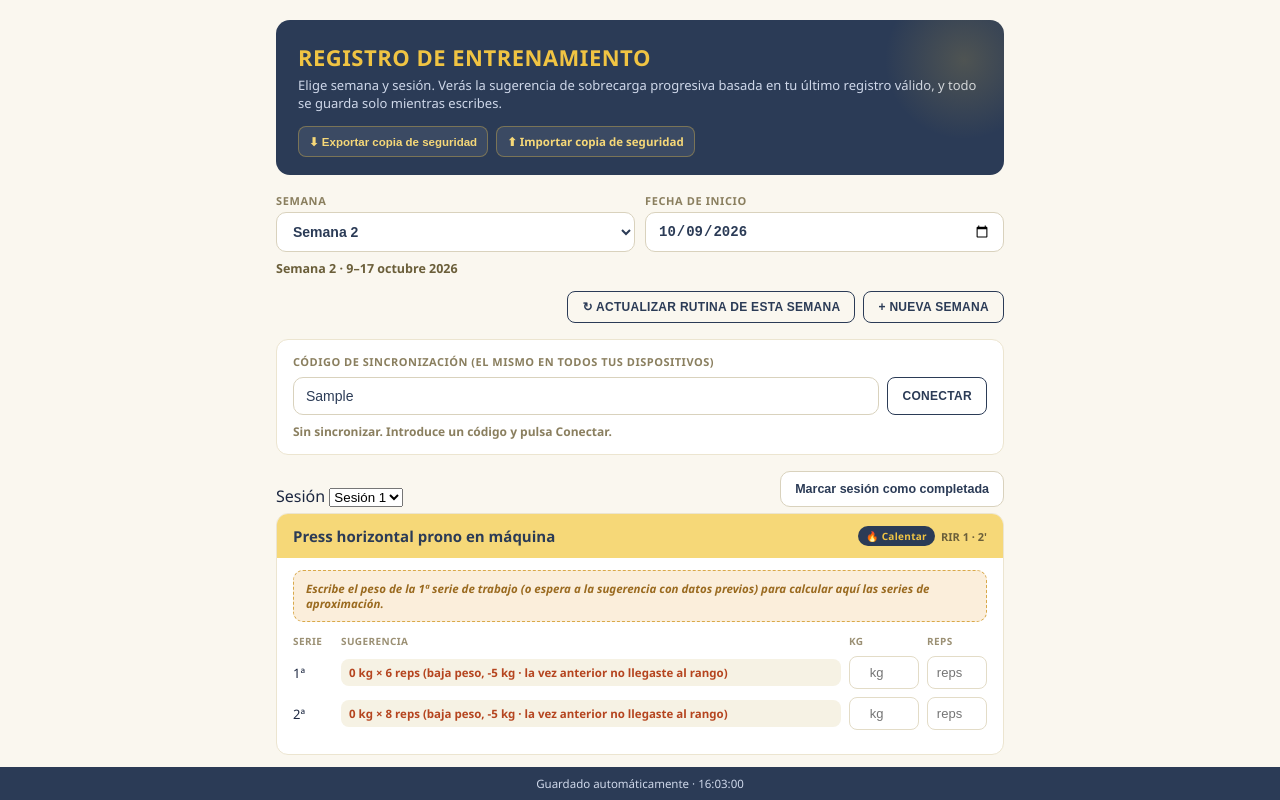
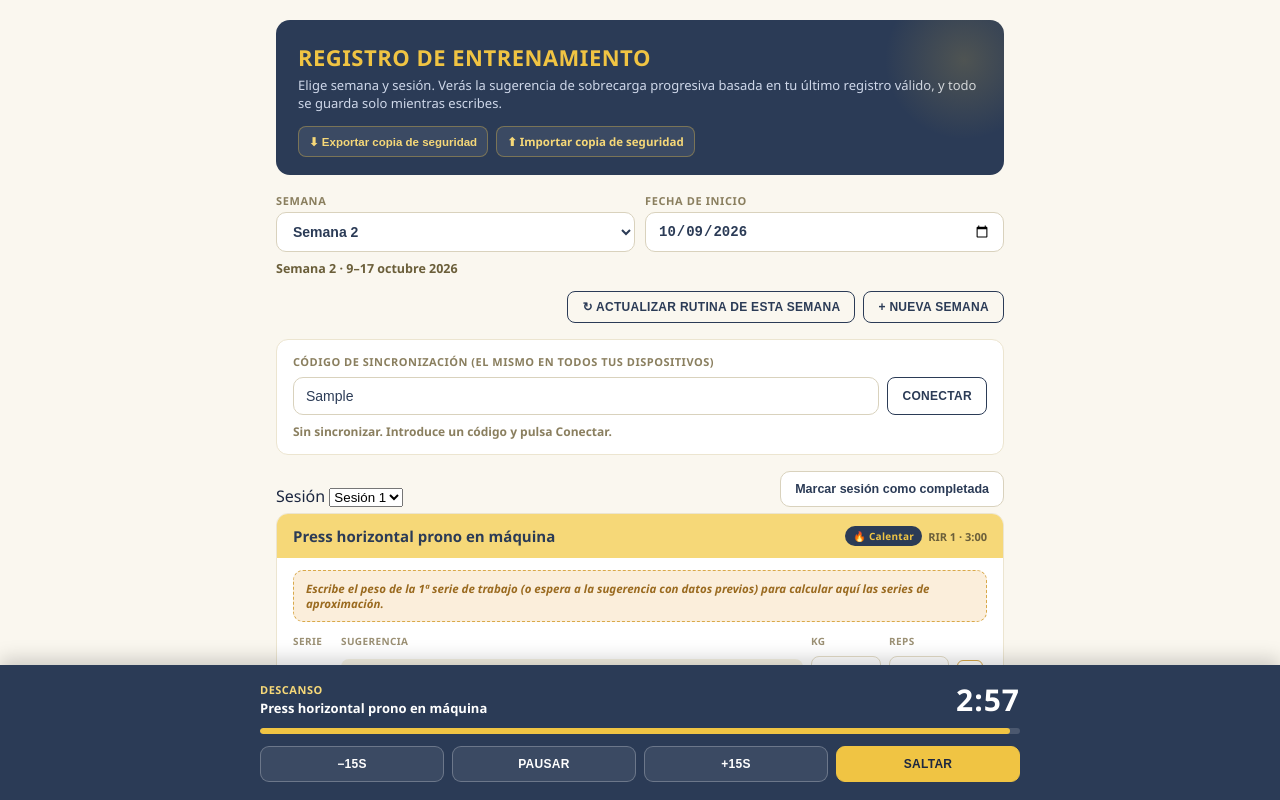
Before and after one commit to AiideenGC/entreno-tracker, a plain HTML site: page index.html in a window 1280 px wide. Both pictures are taken after typing "Sample", "5", "5", "5", "5", "5" into the empty fields and a click on the button "+ NUEVA SEMANA". Shown: the top 800 px of the page. Drawn offline with Linux system fonts and the light colour scheme.

Commit message:
Add files via upload

```diff
--- a/css/styles.css
+++ b/css/styles.css
@@ -68,7 +68,7 @@ body{margin:0;background:var(--cream);color:var(--ink);font-family:'Segoe UI','H
 .badge{font-size:10px;background:var(--navy);color:var(--gold);padding:3px 8px;border-radius:20px;font-weight:800;letter-spacing:0.3px;white-space:nowrap;}
 .card-body{padding:12px 16px 16px;}
 
-.set-row{display:grid;grid-template-columns:40px 1fr 70px 60px;gap:8px;align-items:center;margin-bottom:8px;font-size:13px;}
+.set-row{display:grid;grid-template-columns:40px 1fr 70px 60px 30px;gap:8px;align-items:center;margin-bottom:8px;font-size:13px;}
 .set-row.header{font-size:10px;text-transform:uppercase;color:#9b9074;font-weight:800;letter-spacing:0.4px;}
 .set-row input{width:100%;padding:8px 6px;border-radius:8px;border:1.5px solid #e3dcc7;font-size:13px;text-align:center;}
 .suggest{background:#f6f2e4;border-radius:8px;padding:6px 8px;font-size:11.5px;color:var(--navy);text-align:left;font-weight:700;}
@@ -78,7 +78,7 @@ body{margin:0;background:var(--cream);color:var(--ink);font-family:'Segoe UI','H
 
 .warmup-box{background:#fbeedb;border:1px dashed #d9a94a;border-radius:10px;padding:10px 12px;margin-bottom:12px;}
 .warmup-title{font-size:11px;font-weight:800;color:#9a6a1f;text-transform:uppercase;letter-spacing:0.3px;margin-bottom:6px;}
-.warmup-line{display:grid;grid-template-columns:70px 1fr 1fr 40px;gap:6px;font-size:13px;color:var(--navy);padding:2px 0;font-weight:600;}
+.warmup-line{display:grid;grid-template-columns:70px 1fr 1fr 40px 34px;gap:6px;font-size:13px;color:var(--navy);padding:2px 0;font-weight:600;align-items:center;}
 .warmup-pct{color:#9a6a1f;text-align:right;font-size:11px;font-weight:700;}
 .warmup-box.warmup-empty{font-size:11.5px;color:#9a6a1f;font-style:italic;font-weight:600;}
 .stagnation-note{background:#eef1f8;border:1px solid #c7d0e8;border-radius:10px;padding:10px 12px;margin-bottom:12px;font-size:12.5px;color:var(--navy);font-weight:600;line-height:1.4;}
@@ -89,7 +89,43 @@ body{margin:0;background:var(--cream);color:var(--ink);font-family:'Segoe UI','H
 
 .note{font-size:11px;color:#8a7f5f;margin-top:14px;line-height:1.5;}
 
+/* ---------- Cronómetro de descanso ---------- */
+
+.rest-icon-btn{
+  background:transparent;border:1.5px solid #d9a94a;color:#9a6a1f;border-radius:6px;
+  width:26px;height:26px;font-size:13px;cursor:pointer;padding:0;line-height:1;
+  display:inline-flex;align-items:center;justify-content:center;
+}
+.rest-icon-btn:hover{background:#9a6a1f;color:#fff;}
+.rest-icon-btn.running{background:#9a6a1f;color:#fff;}
+
+.rest-timer-bar{
+  position:fixed;left:0;right:0;bottom:0;z-index:40;
+  background:var(--navy);color:#fff;padding:14px 16px 18px;
+  box-shadow:0 -6px 18px rgba(0,0,0,0.18);
+  transform:translateY(110%);transition:transform .25s ease;
+}
+.rest-timer-bar.visible{transform:translateY(0);}
+.rest-timer-inner{max-width:760px;margin:0 auto;}
+.rest-timer-top{display:flex;justify-content:space-between;align-items:center;gap:10px;margin-bottom:8px;}
+.rest-timer-label{font-size:11px;text-transform:uppercase;letter-spacing:0.5px;color:var(--gold-soft);font-weight:800;}
+.rest-timer-label .rest-exname{color:#fff;font-weight:700;text-transform:none;letter-spacing:0;display:block;font-size:13px;margin-top:2px;}
+.rest-timer-clock{font-size:30px;font-weight:800;font-variant-numeric:tabular-nums;color:#fff;letter-spacing:1px;}
+.rest-timer-clock.overtime{color:var(--gold);}
+.rest-timer-track{height:6px;border-radius:4px;background:rgba(255,255,255,0.15);overflow:hidden;margin-bottom:12px;}
+.rest-timer-fill{height:100%;background:var(--gold);border-radius:4px;transition:width 1s linear;}
+.rest-timer-actions{display:flex;gap:8px;}
+.rest-timer-actions button{
+  flex:1;border-radius:9px;padding:10px 8px;font-weight:800;font-size:12px;cursor:pointer;
+  border:1.5px solid rgba(255,255,255,0.25);background:rgba(255,255,255,0.08);color:#fff;
+  text-transform:uppercase;letter-spacing:.3px;
+}
+.rest-timer-actions button:hover{background:rgba(255,255,255,0.18);}
+.rest-timer-actions button.primary{background:var(--gold);border-color:var(--gold);color:var(--navy-dark);}
+.rest-timer-actions button.primary:hover{background:var(--gold-soft);}
+
 @media (max-width:420px){
   .set-row{grid-template-columns:32px 1fr 55px 50px;}
-  .warmup-line{grid-template-columns:60px 1fr 1fr 34px;}
+  .warmup-line{grid-template-columns:56px 1fr 1fr 30px 30px;}
+  .rest-timer-clock{font-size:26px;}
 }
--- a/index.html
+++ b/index.html
@@ -81,6 +81,7 @@
 <script src="js/routine.js"></script>
 <script src="js/storage.js"></script>
 <script src="js/overload.js"></script>
+<script src="js/timer.js"></script>
 <script src="js/app.js"></script>
 <script type="module" src="js/sync-module.js"></script>
 </body>
--- a/js/app.js
+++ b/js/app.js
@@ -166,6 +166,17 @@
         "<span>" + s.weight + " kg</span>" +
         "<span>× " + s.reps + " reps</span>" +
         "<span class=\"warmup-pct\">" + s.pct + "%</span>";
+      const warmupTimerBtn = document.createElement("button");
+      warmupTimerBtn.type = "button";
+      warmupTimerBtn.className = "rest-icon-btn";
+      warmupTimerBtn.title = "Iniciar descanso tras esta aproximación (1:00)";
+      warmupTimerBtn.textContent = "⏱";
+      warmupTimerBtn.addEventListener("click", function () {
+        if (window.RestTimer) {
+          window.RestTimer.start(window.RestTimer.WARMUP_REST_SECONDS, exercise.name + " (aprox.)", warmupTimerBtn);
+        }
+      });
+      line.appendChild(warmupTimerBtn);
       box.appendChild(line);
     });
     return box;
@@ -203,11 +214,12 @@
 
       const head = document.createElement("div");
       head.className = "card-head";
+      const restLabel = window.RestTimer ? window.RestTimer.formatLabel(ex.rest) : ex.rest;
       head.innerHTML =
         "<h3>" + ex.name + "</h3>" +
         "<div class=\"head-right\">" +
           (ex.warmup ? "<span class=\"badge\">🔥 Calentar</span>" : "") +
-          "<span class=\"meta\">RIR " + ex.rir + " · " + ex.rest + "</span>" +
+          "<span class=\"meta\">RIR " + ex.rir + " · " + restLabel + "</span>" +
         "</div>";
       card.appendChild(head);
 
@@ -236,7 +248,7 @@
 
       const header = document.createElement("div");
       header.className = "set-row header";
-      header.innerHTML = "<div>Serie</div><div>Sugerencia</div><div>Kg</div><div>Reps</div>";
+      header.innerHTML = "<div>Serie</div><div>Sugerencia</div><div>Kg</div><div>Reps</div><div></div>";
       body.appendChild(header);
 
       ex.sets.forEach(function (range, i) {
@@ -275,10 +287,34 @@
           scheduleSave();
         });
 
+        const setTimerBtn = document.createElement("button");
+        setTimerBtn.type = "button";
+        setTimerBtn.className = "rest-icon-btn";
+        setTimerBtn.title = "Iniciar descanso (" + (window.RestTimer ? window.RestTimer.formatLabel(ex.rest) : ex.rest) + ")";
+        setTimerBtn.textContent = "⏱";
+        setTimerBtn.addEventListener("click", function () {
+          if (window.RestTimer) {
+            window.RestTimer.start(window.RestTimer.parseSeconds(ex.rest), ex.name, setTimerBtn);
+          }
+        });
+
+        // Al terminar de escribir las reps, si la serie ya tiene peso
+        // y reps, arrancamos el descanso automáticamente.
+        repsInput.addEventListener("change", function () {
+          const w = exState.sets[i].weight;
+          const r = exState.sets[i].reps;
+          const hasWeight = w !== "" && w != null;
+          const hasReps = r !== "" && r != null;
+          if (hasWeight && hasReps && window.RestTimer) {
+            window.RestTimer.start(window.RestTimer.parseSeconds(ex.rest), ex.name, setTimerBtn);
+          }
+        });
+
         row.appendChild(label);
         row.appendChild(sugEl);
         row.appendChild(weightInput);
         row.appendChild(repsInput);
+        row.appendChild(setTimerBtn);
         body.appendChild(row);
       });
 
--- a/js/routine.js
+++ b/js/routine.js
@@ -35,20 +35,20 @@ const ROUTINE = {
   // El orden de las claves define el orden de las sesiones en el selector.
   sessions: {
     "1": [
-      { name: "Press horizontal prono en máquina", sets: [[6,8],[8,10]], rir: 1, rest: "2'", warmup: true, equipment: "barbell" },
-      { name: "Press inclinado en multipower 30º", sets: [[4,6],[6,8]], rir: 1, rest: "2'", warmup: true, equipment: "barbell" },
-      { name: "Press plano con mancuernas", sets: [[8,10],[10,12]], rir: 1, rest: "2'", equipment: "dumbbell" },
+      { name: "Press horizontal prono en máquina", sets: [[6,8],[8,10]], rir: 1, rest: "3'", warmup: true, equipment: "barbell" },
+      { name: "Press inclinado en multipower 30º", sets: [[4,6],[6,8]], rir: 1, rest: "3'", warmup: true, equipment: "barbell" },
+      { name: "Press plano con mancuernas", sets: [[8,10],[10,12]], rir: 1, rest: "3'", equipment: "dumbbell" },
       { name: "Aperturas en Peck Deck", sets: [[10,12],[12,14],[12,14]], rir: 0, rest: "2'", equipment: "machine" },
-      { name: "Elevaciones laterales con mancuerna de pie", sets: [[8,10],[10,12],[10,12]], rir: 0, rest: "2'", equipment: "dumbbell" },
-      { name: "Elevaciones laterales en polea unilateral", sets: [[10,12],[12,14]], rir: 0, rest: "2'", equipment: "pulley" },
-      { name: "Press francés con barra", sets: [[8,10],[10,12]], rir: 1, rest: "2'", equipment: "barbell" },
-      { name: "Extensión de tríceps en polea unilateral", sets: [[10,12],[12,14]], rir: 0, rest: "2'", equipment: "pulley" }
+      { name: "Elevaciones laterales con mancuerna de pie", sets: [[8,10],[10,12],[10,12]], rir: 0, rest: "1'45", equipment: "dumbbell" },
+      { name: "Elevaciones laterales en polea unilateral", sets: [[10,12],[12,14]], rir: 0, rest: "1'45", equipment: "pulley" },
+      { name: "Press francés con barra", sets: [[8,10],[10,12]], rir: 1, rest: "2'15", equipment: "barbell" },
+      { name: "Extensión de tríceps en polea unilateral", sets: [[10,12],[12,14]], rir: 0, rest: "2'15", equipment: "pulley" }
     ],
     "2": [
-      { name: "Jalón al pecho neutro medio", sets: [[8,10],[10,12]], rir: 1, rest: "2'", warmup: true, equipment: "pulley" },
-      { name: "Remo alto en máquina", sets: [[8,10],[10,12]], rir: 1, rest: "2'", equipment: "barbell" },
-      { name: "Remo en T (codos abiertos)", sets: [[6,8],[8,10],[8,10]], rir: 1, rest: "2'", warmup: true, equipment: "singleAxis" },
-      { name: "Remo gironda unilateral", sets: [[10,12],[12,14],[12,14]], rir: 1, rest: "2'", equipment: "pulley" },
+      { name: "Jalón al pecho neutro medio", sets: [[8,10],[10,12]], rir: 1, rest: "3'", warmup: true, equipment: "pulley" },
+      { name: "Remo alto en máquina", sets: [[8,10],[10,12]], rir: 1, rest: "3'", equipment: "barbell" },
+      { name: "Remo en T (codos abiertos)", sets: [[6,8],[8,10],[8,10]], rir: 1, rest: "3'", warmup: true, equipment: "singleAxis" },
+      { name: "Remo gironda unilateral", sets: [[10,12],[12,14],[12,14]], rir: 1, rest: "3'", equipment: "pulley" },
       { name: "Band pull apart en polea", sets: [[8,10],[10,12]], rir: 1, rest: "2'", equipment: "doublePulley" },
       { name: "Facepull", sets: [[10,12],[12,14],[12,14]], rir: 0, rest: "2'", equipment: "doublePulley" },
       { name: "Curl martillo de pie", sets: [[8,10],[10,12]], rir: 0, rest: "2'", equipment: "dumbbell" },
@@ -57,28 +57,28 @@ const ROUTINE = {
     "3": [
       { name: "Elevaciones de talón en máquina", sets: [[8,10],[10,12],[10,12]], rir: 0, rest: "2'", equipment: "machine", customIncrement: 10 },
       { name: "Aducciones en máquina", sets: [[8,10],[10,12]], rir: 1, rest: "2'", equipment: "machine", customIncrement: 5 },
-      { name: "Hack Squat", sets: [[6,8],[8,10]], rir: 1, rest: "2'", warmup: true, equipment: "barbell" },
-      { name: "Prensa 45º", sets: [[8,10],[10,12]], rir: 1, rest: "2'", equipment: "barbell" },
+      { name: "Hack Squat", sets: [[6,8],[8,10]], rir: 1, rest: "4'", warmup: true, equipment: "barbell" },
+      { name: "Prensa 45º", sets: [[8,10],[10,12]], rir: 1, rest: "3'", equipment: "barbell" },
       { name: "Extensión de cuádriceps", sets: [[8,10],[10,12],[10,12]], rir: 0, rest: "2'", equipment: "machine" },
       { name: "Curl femoral sentado", sets: [[10,12],[12,14]], rir: 0, rest: "2'", equipment: "machine" },
-      { name: "Hip Thrust en máquina", sets: [[6,8],[8,10]], rir: 1, rest: "2'", warmup: true, equipment: "barbell" },
-      { name: "Crunch abdominal en máquina", sets: [[8,10],[10,12],[10,12]], rir: 0, rest: "2'", equipment: "machine" }
+      { name: "Hip Thrust en máquina", sets: [[6,8],[8,10]], rir: 1, rest: "3'30", warmup: true, equipment: "barbell" },
+      { name: "Crunch abdominal en máquina", sets: [[8,10],[10,12],[10,12]], rir: 0, rest: "1'30", equipment: "machine" }
     ],
     "4": [
-      { name: "Press inclinado en máquina", sets: [[8,10],[10,12]], rir: 1, rest: "2'", warmup: true, equipment: "barbell" },
-      { name: "Press banca inclinado con mancuernas 30º", sets: [[6,8],[8,10]], rir: 1, rest: "2'", warmup: true, equipment: "dumbbell" },
-      { name: "Fondos de tríceps en máquina", sets: [[8,10],[10,12]], rir: 1, rest: "2'", equipment: "barbell" },
+      { name: "Press inclinado en máquina", sets: [[8,10],[10,12]], rir: 1, rest: "3'", warmup: true, equipment: "barbell" },
+      { name: "Press banca inclinado con mancuernas 30º", sets: [[6,8],[8,10]], rir: 1, rest: "3'", warmup: true, equipment: "dumbbell" },
+      { name: "Fondos de tríceps en máquina", sets: [[8,10],[10,12]], rir: 1, rest: "2'45", equipment: "barbell" },
       { name: "Cruce de poleas", sets: [[8,10],[10,12],[10,12]], rir: 0, rest: "2'", equipment: "doublePulley" },
       { name: "Elevaciones laterales sentado con mancuernas", sets: [[8,10],[10,12],[10,12]], rir: 0, rest: "2'", equipment: "dumbbell" },
       { name: "Elevaciones laterales en polea", sets: [[10,12],[12,14]], rir: 0, rest: "2'", equipment: "pulley" },
-      { name: "Kaz press en multipower", sets: [[8,10],[10,12]], rir: 1, rest: "2'", equipment: "barbell" },
+      { name: "Kaz press en multipower", sets: [[8,10],[10,12]], rir: 1, rest: "3'", equipment: "barbell" },
       { name: "Extensión de tríceps con cuerda overhead", sets: [[10,12],[12,14]], rir: 0, rest: "2'", equipment: "pulley" }
     ],
     "5": [
-      { name: "Jalón al pecho unilateral", sets: [[8,10],[10,12]], rir: 1, rest: "2'", equipment: "pulley" },
-      { name: "Remo en punta", sets: [[6,8],[8,10],[8,10]], rir: 1, rest: "2'", warmup: true, equipment: "singleAxis" },
-      { name: "Remo en máquina neutro", sets: [[6,8],[8,10],[8,10]], rir: 1, rest: "2'", warmup: true, equipment: "barbell" },
-      { name: "Remo gironda agarre neutro medio", sets: [[8,10],[10,12]], rir: 1, rest: "2'", equipment: "pulley" },
+      { name: "Jalón al pecho unilateral", sets: [[8,10],[10,12]], rir: 1, rest: "3'", equipment: "pulley" },
+      { name: "Remo en punta", sets: [[6,8],[8,10],[8,10]], rir: 1, rest: "3'30", warmup: true, equipment: "singleAxis" },
+      { name: "Remo en máquina neutro", sets: [[6,8],[8,10],[8,10]], rir: 1, rest: "3'30", warmup: true, equipment: "barbell" },
+      { name: "Remo gironda agarre neutro medio", sets: [[8,10],[10,12]], rir: 1, rest: "3'30", equipment: "pulley" },
       { name: "Band pull apart inclinado en polea", sets: [[8,10],[10,12]], rir: 1, rest: "2'", equipment: "doublePulley" },
       { name: "Elevaciones con mancuernas para deltoides posterior", sets: [[10,12],[12,14],[12,14]], rir: 0, rest: "2'", equipment: "dumbbell" },
       { name: "Dead curl con barra recta", sets: [[6,8],[8,10]], rir: 0, rest: "2'", equipment: "barbell" },
@@ -87,11 +87,11 @@ const ROUTINE = {
     "6": [
       { name: "Elevaciones de talón piernas rectas", sets: [[8,10],[10,12],[10,12]], rir: 0, rest: "2'", equipment: "barbell" },
       { name: "Aducciones en máquina", sets: [[8,10],[10,12]], rir: 1, rest: "2'", equipment: "machine", customIncrement: 5 },
-      { name: "Peso muerto rumano con barra", sets: [[4,6],[6,8]], rir: 1, rest: "2'", warmup: true, equipment: "barbell" },
-      { name: "Hip Thrust con barra", sets: [[6,8],[8,10]], rir: 1, rest: "2'", equipment: "barbell" },
-      { name: "Hack Squat", sets: [[6,8],[8,10]], rir: 1, rest: "2'", warmup: true, equipment: "barbell" },
-      { name: "Prensa 45º", sets: [[8,10],[10,12]], rir: 1, rest: "2'", equipment: "barbell" },
-      { name: "Crunch abdominal en máquina", sets: [[8,10],[10,12],[10,12]], rir: 0, rest: "2'", equipment: "machine" }
+      { name: "Peso muerto rumano con barra", sets: [[4,6],[6,8]], rir: 1, rest: "4'", warmup: true, equipment: "barbell" },
+      { name: "Hip Thrust con barra", sets: [[6,8],[8,10]], rir: 1, rest: "3'30", equipment: "barbell" },
+      { name: "Hack Squat", sets: [[6,8],[8,10]], rir: 1, rest: "4'", warmup: true, equipment: "barbell" },
+      { name: "Prensa 45º", sets: [[8,10],[10,12]], rir: 1, rest: "3'", equipment: "barbell" },
+      { name: "Crunch abdominal en máquina", sets: [[8,10],[10,12],[10,12]], rir: 0, rest: "1'30", equipment: "machine" }
     ]
   }
 };
--- /dev/null
+++ b/js/timer.js
@@ -0,0 +1,182 @@
+/*
+ * timer.js
+ * ----------------------------------------------------------------
+ * Cronómetro de descanso reutilizable. Se muestra como una barra
+ * fija en la parte inferior de la pantalla. Puede iniciarse de
+ * forma manual (botón de reloj en cada serie / serie de
+ * aproximación) o automáticamente al rellenar peso y reps de una
+ * serie de trabajo.
+ * ----------------------------------------------------------------
+ */
+
+(function () {
+  "use strict";
+
+  let barEl = null;
+  let clockEl, fillEl, labelExName, pauseBtn;
+  let intervalId = null;
+  let totalSeconds = 0;
+  let remaining = 0;
+  let running = false;
+  let activeBtn = null;
+
+  function ensureBar() {
+    if (barEl) return;
+    barEl = document.createElement("div");
+    barEl.className = "rest-timer-bar";
+    barEl.innerHTML =
+      '<div class="rest-timer-inner">' +
+        '<div class="rest-timer-top">' +
+          '<div class="rest-timer-label">Descanso<span class="rest-exname" id="restExName"></span></div>' +
+          '<div class="rest-timer-clock" id="restClock">0:00</div>' +
+        "</div>" +
+        '<div class="rest-timer-track"><div class="rest-timer-fill" id="restFill"></div></div>' +
+        '<div class="rest-timer-actions">' +
+          '<button type="button" id="restMinus15">−15s</button>' +
+          '<button type="button" id="restPause">Pausar</button>' +
+          '<button type="button" id="restPlus15">+15s</button>' +
+          '<button type="button" class="primary" id="restSkip">Saltar</button>' +
+        "</div>" +
+      "</div>";
+    document.body.appendChild(barEl);
+
+    clockEl = barEl.querySelector("#restClock");
+    fillEl = barEl.querySelector("#restFill");
+    labelExName = barEl.querySelector("#restExName");
+    pauseBtn = barEl.querySelector("#restPause");
+
+    barEl.querySelector("#restMinus15").addEventListener("click", function () { adjust(-15); });
+    barEl.querySelector("#restPlus15").addEventListener("click", function () { adjust(15); });
+    pauseBtn.addEventListener("click", togglePause);
+    barEl.querySelector("#restSkip").addEventListener("click", finish);
+  }
+
+  function formatClock(s) {
+    const sign = s < 0 ? "+" : "";
+    const abs = Math.abs(s);
+    const m = Math.floor(abs / 60);
+    const sec = abs % 60;
+    return sign + m + ":" + String(sec).padStart(2, "0");
+  }
+
+  function render() {
+    clockEl.textContent = formatClock(remaining);
+    clockEl.classList.toggle("overtime", remaining <= 0);
+    const pct = totalSeconds > 0 ? Math.max(0, Math.min(100, (remaining / totalSeconds) * 100)) : 0;
+    fillEl.style.width = pct + "%";
+  }
+
+  function beep() {
+    try {
+      const Ctx = window.AudioContext || window.webkitAudioContext;
+      if (Ctx) {
+        const ctx = new Ctx();
+        const osc = ctx.createOscillator();
+        const gain = ctx.createGain();
+        osc.frequency.value = 880;
+        osc.connect(gain);
+        gain.connect(ctx.destination);
+        gain.gain.setValueAtTime(0.001, ctx.currentTime);
+        gain.gain.exponentialRampToValueAtTime(0.18, ctx.currentTime + 0.02);
+        gain.gain.exponentialRampToValueAtTime(0.001, ctx.currentTime + 0.4);
+        osc.start();
+        osc.stop(ctx.currentTime + 0.45);
+        osc.onended = function () { ctx.close(); };
+      }
+    } catch (e) { /* silencioso: audio no disponible */ }
+    if (navigator.vibrate) {
+      try { navigator.vibrate([200, 100, 200]); } catch (e) { /* silencioso */ }
+    }
+  }
+
+  function tick() {
+    remaining -= 1;
+    render();
+    if (remaining === 0) beep();
+  }
+
+  function clearTick() {
+    if (intervalId) { clearInterval(intervalId); intervalId = null; }
+  }
+
+  function start(seconds, exerciseName, triggerBtn) {
+    ensureBar();
+    if (activeBtn && activeBtn !== triggerBtn) activeBtn.classList.remove("running");
+    activeBtn = triggerBtn || null;
+    if (activeBtn) activeBtn.classList.add("running");
+
+    totalSeconds = Math.max(1, seconds || 120);
+    remaining = totalSeconds;
+    running = true;
+    pauseBtn.textContent = "Pausar";
+    labelExName.textContent = exerciseName || "";
+    barEl.classList.add("visible");
+    render();
+
+    clearTick();
+    intervalId = setInterval(function () {
+      if (running) tick();
+    }, 1000);
+  }
+
+  function adjust(delta) {
+    if (!barEl) return;
+    remaining += delta;
+    if (remaining > totalSeconds) totalSeconds = remaining;
+    render();
+  }
+
+  function togglePause() {
+    running = !running;
+    pauseBtn.textContent = running ? "Pausar" : "Reanudar";
+  }
+
+  function finish() {
+    clearTick();
+    running = false;
+    if (barEl) barEl.classList.remove("visible");
+    if (activeBtn) { activeBtn.classList.remove("running"); activeBtn = null; }
+  }
+
+  // Convierte el texto de descanso de la rutina a segundos. Formatos
+  // admitidos: "3'" (3 min), "2'30" (2 min 30 s), "90s" (90 segundos).
+  function parseSeconds(restStr) {
+    if (!restStr) return 120;
+    const str = String(restStr).trim();
+
+    const minSec = str.match(/^(\d+)'(\d{1,2})?$/);
+    if (minSec) {
+      const mins = parseInt(minSec[1], 10);
+      const secs = minSec[2] ? parseInt(minSec[2], 10) : 0;
+      return mins * 60 + secs;
+    }
+
+    const secOnly = str.match(/^(\d+(?:[.,]\d+)?)\s*s$/i);
+    if (secOnly) {
+      return Math.round(parseFloat(secOnly[1].replace(",", ".")));
+    }
+
+    // Fallback: primer número encontrado, asumido en minutos.
+    const match = str.match(/(\d+(?:[.,]\d+)?)/);
+    if (!match) return 120;
+    const num = parseFloat(match[1].replace(",", "."));
+    if (isNaN(num)) return 120;
+    return Math.round(num * 60);
+  }
+
+  // Formatea segundos como texto "M:SS" para mostrar en pantalla.
+  function formatLabel(restStr) {
+    const secs = parseSeconds(restStr);
+    const m = Math.floor(secs / 60);
+    const s = secs % 60;
+    return m + ":" + String(s).padStart(2, "0");
+  }
+
+  window.RestTimer = {
+    start: start,
+    finish: finish,
+    parseSeconds: parseSeconds,
+    formatLabel: formatLabel,
+    WARMUP_REST_SECONDS: 60
+  };
+})();
```
